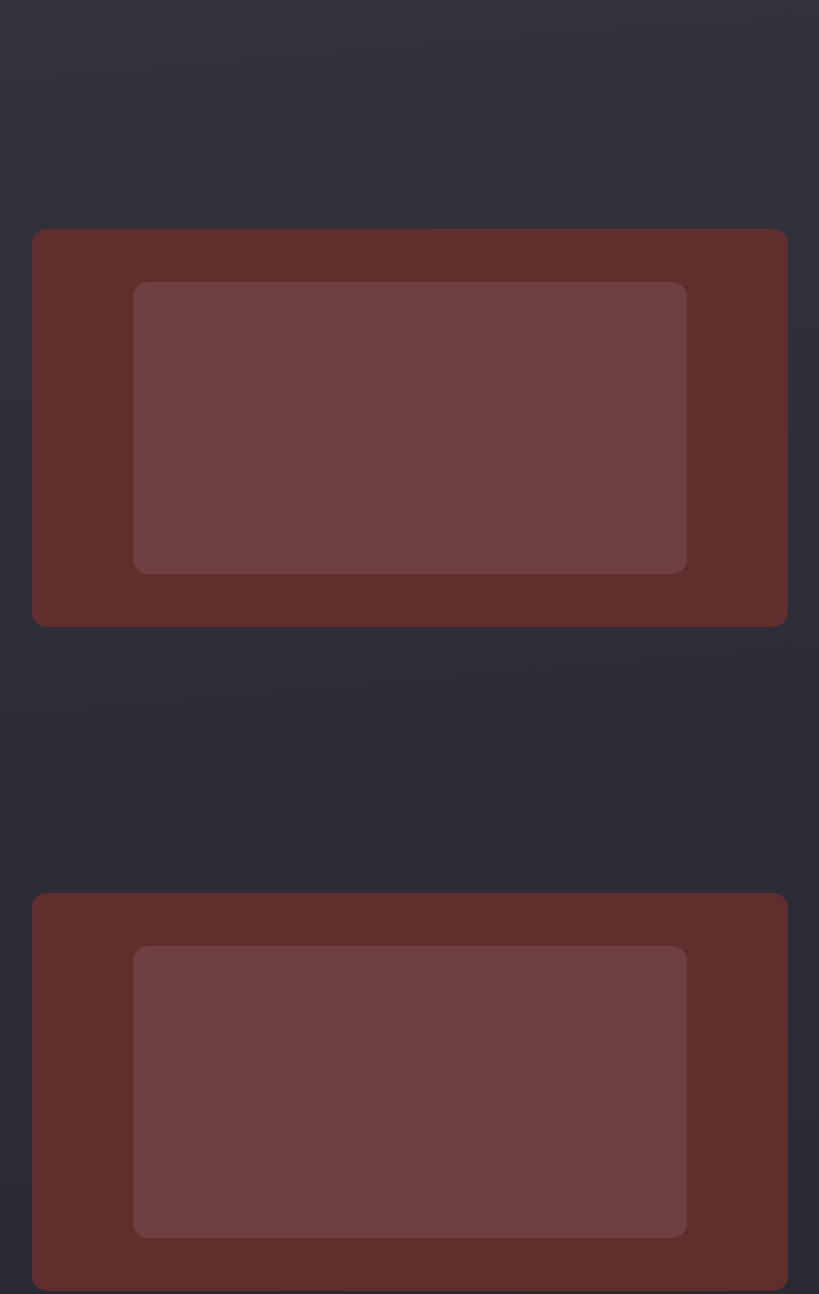
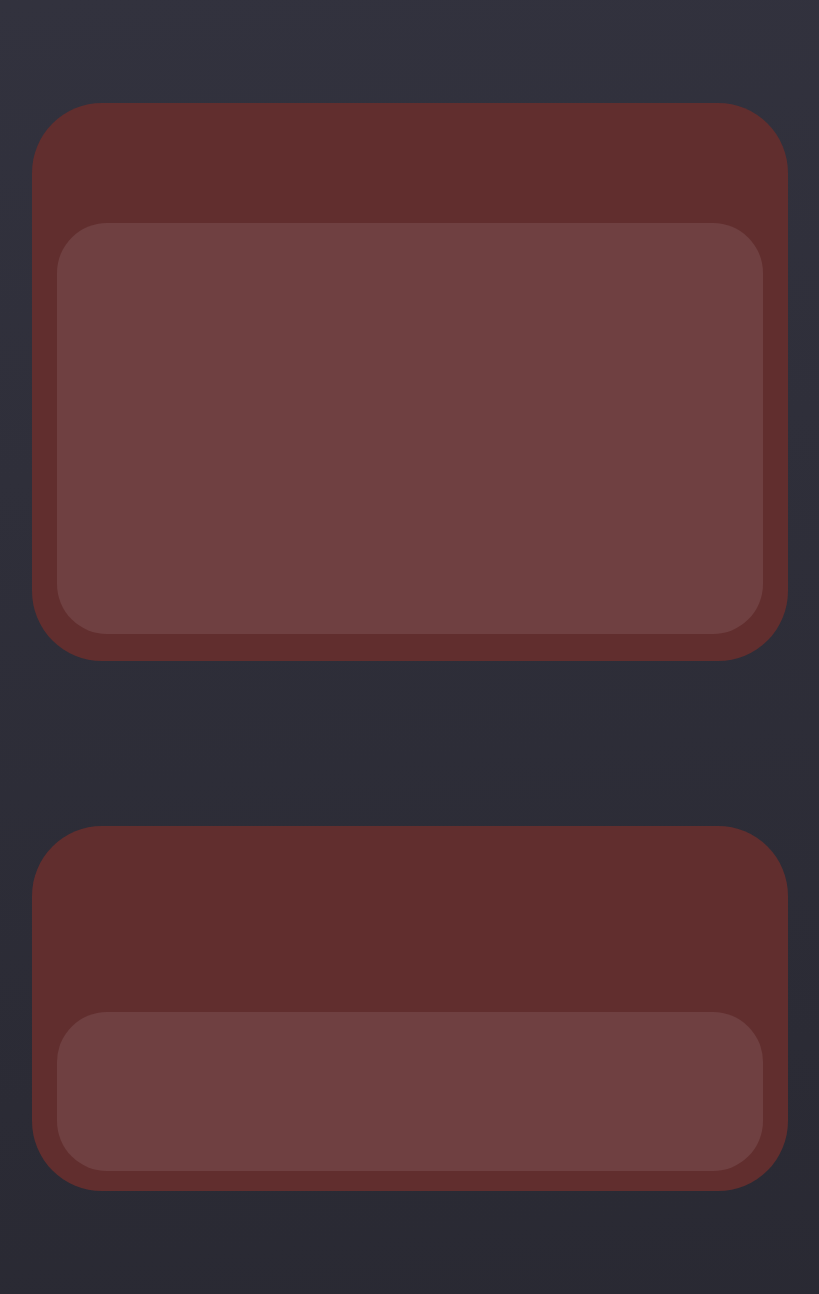
Before and after one commit to sterre-van-oploo/naait-m, a plain HTML site: page index.html in a window 1280 px wide. Shown: the part 1240-2534 px from the top of the page, without its empty margins (230-1049 px from the left). Drawn offline with Linux system fonts and the light colour scheme.

Commit message:
finished the main layout for tge content boxes

```diff
--- a/css/style.css
+++ b/css/style.css
@@ -7,39 +7,76 @@ body {
     display: flex;
     padding: 10px;
     flex-direction: column;
+    font-family: monospace;
+    color: #927472;
+    font-weight: bolder;
 }
 
-.content {
+.content-large {
     position: absolute;
-    top: 20%;
+    top: 1%;
     left: 20%;
     right: 20%;
-    bottom: 20%;
+    bottom: 15%;
     background: #612e2e;
-    border-radius: 15px;
+    border-radius: 70px;
     z-index: 2;
     padding: 20px;
     align-content: center;
 }
 
-.content-fill {
+h1 {
+    text-align: center;
+    margin: 0px;
+    padding: 20px;
+}
+
+.content-large-fill {
     position: absolute;
-    top: 28%;
-    left: 28%;
-    right: 28%;
-    bottom: 28%;
+    top: 19%;
+    left: 22%;
+    right: 22%;
+    bottom: 19%;
     background: #6f4041;
-    border-radius: 15px;
+    border-radius: 50px;
     z-index: 2;
     padding: 20px;
     align-content: center;
 }
 
+/* MENU */
+.content-menu {
+    position: absolute;
+    top: 10%;
+    left: 20%;
+    right: 20%;
+    bottom: 35%;
+    background: #612e2e;
+    border-radius: 70px;
+    z-index: 2;
+    padding: 20px;
+    align-content: center;
+}
+
+.content-menu-fill {
+    position: absolute;
+    top: 38%;
+    left: 22%;
+    right: 22%;
+    bottom: 38%;
+    background: #6f4041;
+    border-radius: 50px;
+    z-index: 2;
+    padding: 20px;
+    align-content: center;
+}
+/* END OF MENU */
+
 .choose-menu {
     position: absolute;
     top: 28%;
-    left: 28%;
-    right: 28%;
+    left: 22%;
+    right: 22%;
     bottom: 28%;
     background: #6f4041;
     border-radius: 15px;
@@ -57,10 +94,9 @@ body {
     visibility: hidden;
 }
 
-h3, h1 {
-    margin: 0;
-    text-align: center;
-}
+
+/* TEXT HERE */
+
 
 body > div > div {
     padding: 10px;
@@ -89,10 +125,6 @@ body > div > div {
     text-align: center;
 }
 
-.content {
-    flex: 1;
-}
-
 .footer {
     display: flex;
     flex: 15;
--- a/index.html
+++ b/index.html
@@ -10,12 +10,12 @@
 
         <div class="title">
             <div class="spacer-1">
-                <div class="content">
+                <div class="content-large">
                     <!-- SPACER -->
                 </div>
             </div>
             <div class="spacer-2">
-                <div class="content">
+                <div class="content-large">
                     <!-- SPACER -->
                 </div>
             </div>
@@ -24,100 +24,88 @@
 
         <div class="header">
             <div class="spacer-1">
-                <div class="content">
                 <!-- SPACER -->
             </div>
+                <div class="about-me">
+                    <div class="content-large">
+                        <h1>About me & my business</h1>
                     </div>
-            <div class="about-me">
-                <div class="content"></div>
                     <!-- ^dark red box -->
                 </div>
                 <div class="about-me-text-box">
-                <div class="content-fill"></div>
+                    <div class="content-large-fill">
+                        Lorem ipsum dolor sit amet consectetur adipiscing, elit congue dis euismod vulputate quam, tortor torquent inceptos velit diam. Rutrum litora porttitor bibendum parturient convallis orci massa magna luctus egestas, metus accumsan sodales lacinia commodo nam eleifend venenatis. Nullam et scelerisque sagittis himenaeos habitant curabitur eget vitae, enim auctor vehicula morbi mauris erat gravida, netus fames ac ligula sociis nibh hac. Augue semper posuere id ante malesuada facilisis eu sapien, dapibus justo elementum montes nisi rhoncus etiam, faucibus magnis proin vel curae cum pulvinar. Felis maecenas nascetur vestibulum dui molestie ullamcorper nunc iaculis hendrerit sociosqu aenean ultrices tempus placerat pharetra, integer neque interdum condimentum nostra leo ornare fusce cras conubia penatibus libero praesent.
+                    </div>
                     <!-- ^light red box -->
                 </div>
             <div class="spacer-2">
-                <div class="content">
                 <!-- SPACER -->
-                </div>
             </div>
         </div>
 
 
         <div class="upper-body">
             <div class="spacer-1">
-                <div class="content">
                     <!-- SPACER -->
             </div>
-            </div>
                 <div class="pricing">
-                <div class="content"></div>
+                    <div class="content-large"></div>
                     <!-- ^dark red box -->
                 </div>
                 <div class="pricing-text-box">
-                <div class="content-fill"></div>
+                    <div class="content-large-fill"></div>
                     <!-- ^light red box -->
                 </div>
             <div class="spacer-2">
-                <div class="content">
                     <!-- SPACER -->
-                </div>
             </div>
         </div>
 
 
         <div class="middle-body">
             <div class="spacer-1">
-                <div class="content">
                     <!-- SPACER -->
                 </div>
-            </div>
                 <div class="pricing">
-                <div class="content"></div>
+                    <div class="content-menu"></div>
                     <!-- ^dark red box -->
                 </div>
                 <div class="pricing-text-box">
-                <div class="content-fill"></div>
+                    <div class="content-menu-fill"></div>
                     <!-- ^light red box -->
                 </div>
             <div class="spacer-2">
-                <div class="content">
                     <!-- SPACER -->
-                </div>
             </div>
         </div>
 
 
         <div class="lower-body">
             <div class="spacer-1">
-                <div class="content">
                     <!-- SPACER -->
             </div>
-            </div>
                 <div class="choose-emblem">
-                <div class="content"></div>
+                    <div class="content-menu"></div>
                     <!-- ^dark red box -->
                 </div>
                 <div class="choose-emblem-menu">
-                <div class="content-fill"></div>
+                    <div class="content-menu-fill"></div>
                     <!-- ^light red box -->
                 </div>
             <div class="spacer-2">
-                <div class="content">
                     <!-- SPACER -->
-                </div>
             </div>
         </div>
 
 
         <div class="footer">
             <div class="spacer-1">
-                <div class="content">
+                <div class="content-large">
                     <!-- SPACER -->
                 </div>
             </div>
             <div class="spacer-2">
-                <div class="content">
+                <div class="content-large">
                     <!-- SPACER -->
                 </div>
             </div>
```
Also changed, not shown: code-holder.txt. Lines whose indentation alone changed are shown as unchanged.
